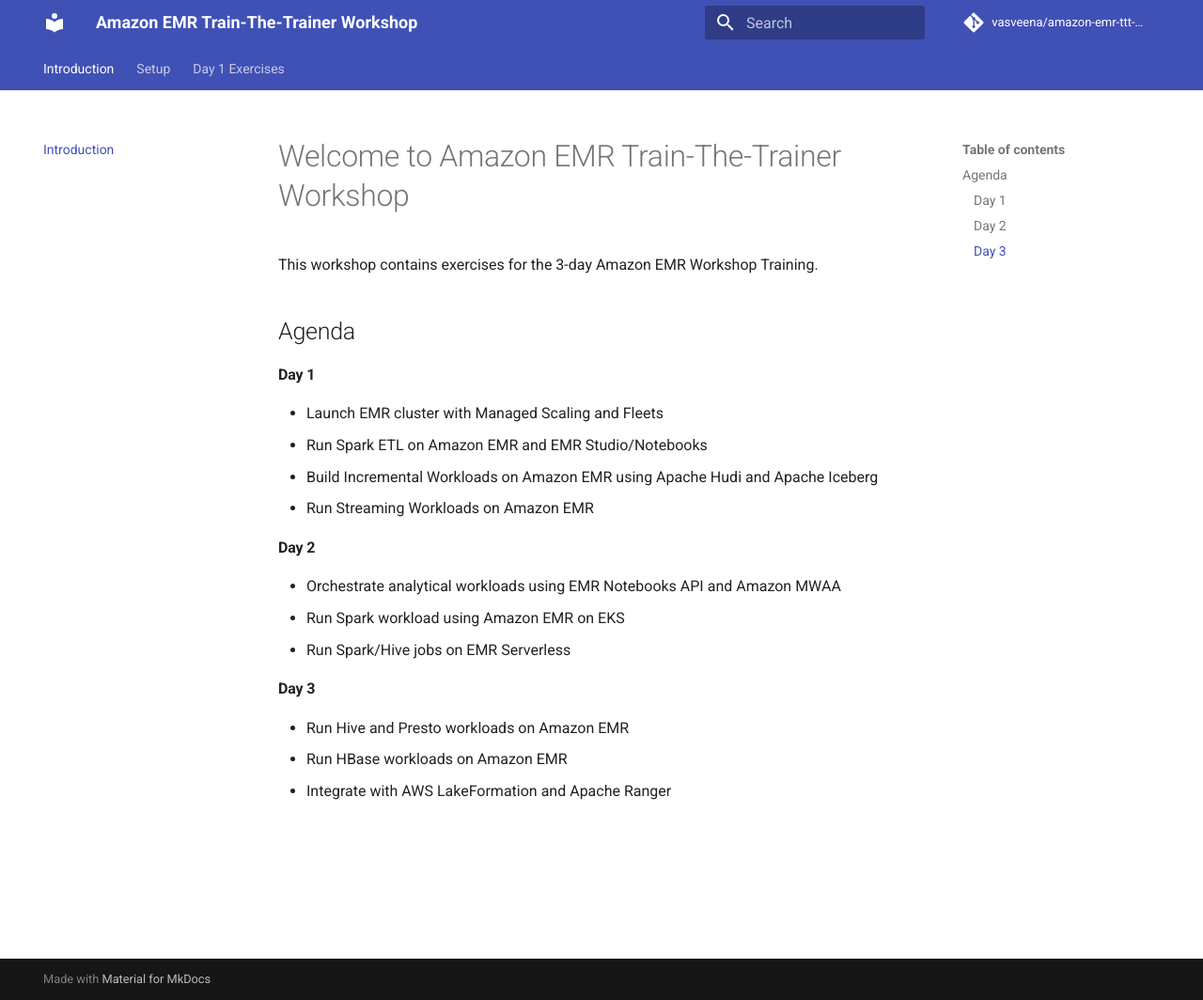
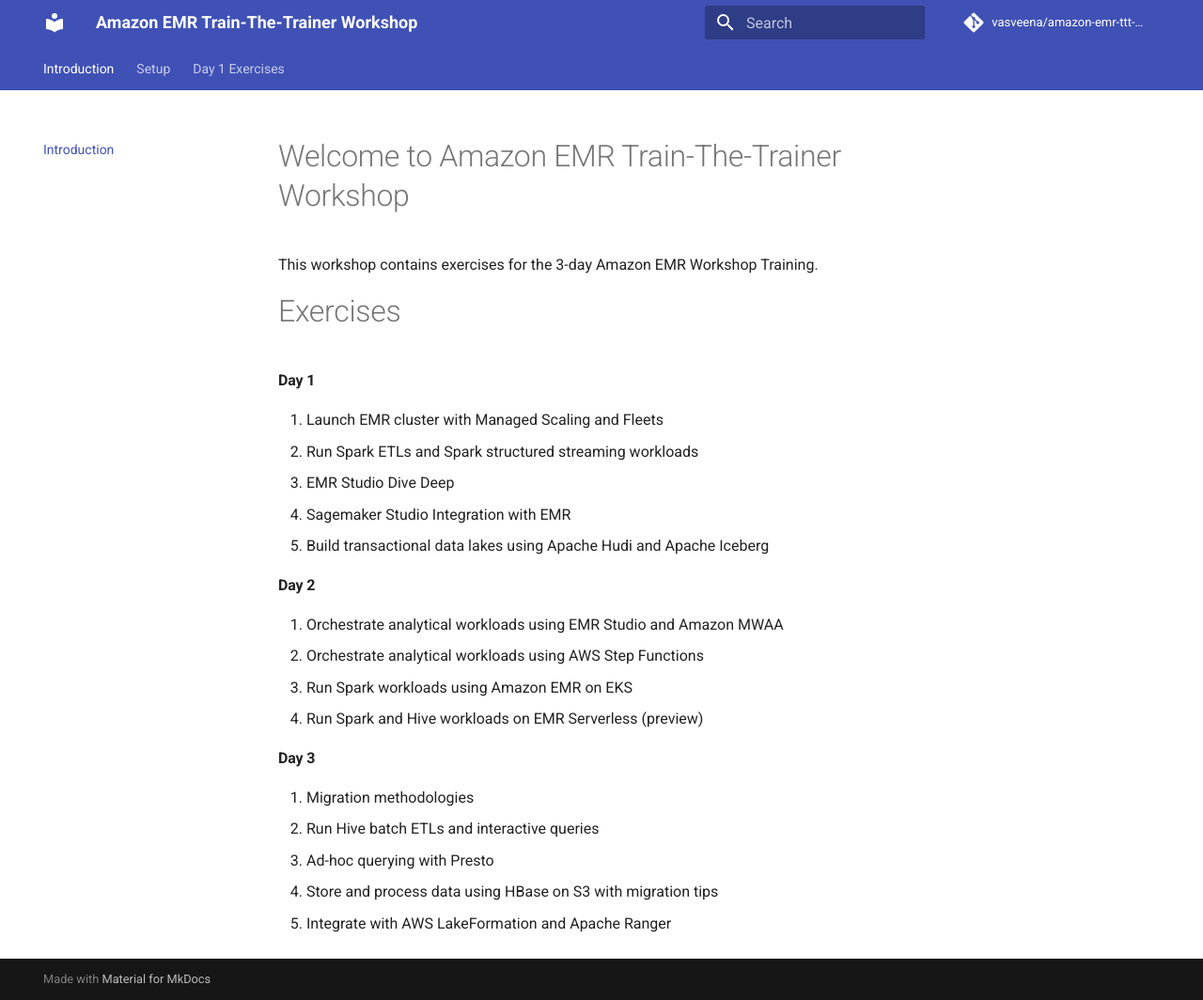
Before and after one commit to vasveena/amazon-emr-ttt-workshop, an MkDocs documentation site: the page built from docs/index.md, in a window 1280 px wide and 1064 px high. Shown: the whole window at 94% size. Built offline with MkDocs 1.6.1 and Material for MkDocs 9.7.7, drawn with Linux system fonts in a browser that asks for light colours; comment, search, counter and statistics services are not loaded.

Commit message:
bootstrap

```diff
--- a/docs/index.md
+++ b/docs/index.md
@@ -2,20 +2,24 @@
 
 This workshop contains exercises for the 3-day Amazon EMR Workshop Training.
 
-## Agenda
+# Exercises
 
 #### Day 1
-- Launch EMR cluster with Managed Scaling and Fleets
-- Run Spark ETL on Amazon EMR and EMR Studio/Notebooks
-- Build Incremental Workloads on Amazon EMR using Apache Hudi and Apache Iceberg
-- Run Streaming Workloads on Amazon EMR
+1. Launch EMR cluster with Managed Scaling and Fleets
+2. Run Spark ETLs and Spark structured streaming workloads
+3. EMR Studio Dive Deep
+4. Sagemaker Studio Integration with EMR
+5. Build transactional data lakes using Apache Hudi and Apache Iceberg
 
 #### Day 2
-- Orchestrate analytical workloads using EMR Notebooks API and Amazon MWAA
-- Run Spark workload using Amazon EMR on EKS
-- Run Spark/Hive jobs on EMR Serverless
+1. Orchestrate analytical workloads using EMR Studio and Amazon MWAA
+2. Orchestrate analytical workloads using AWS Step Functions
+3. Run Spark workloads using Amazon EMR on EKS
+4. Run Spark and Hive workloads on EMR Serverless (preview)
 
 #### Day 3
-- Run Hive and Presto workloads on Amazon EMR
-- Run HBase workloads on Amazon EMR
-- Integrate with AWS LakeFormation and Apache Ranger
+1. Migration methodologies
+2. Run Hive batch ETLs and interactive queries
+3. Ad-hoc querying with Presto
+4. Store and process data using HBase on S3 with migration tips
+5. Integrate with AWS LakeFormation and Apache Ranger
```
Also changed, not shown: docs/day1/hudi/exercise.md (+24 -1 lines), docs/day1/smstudio/exercise.md (+3 -5 lines).
